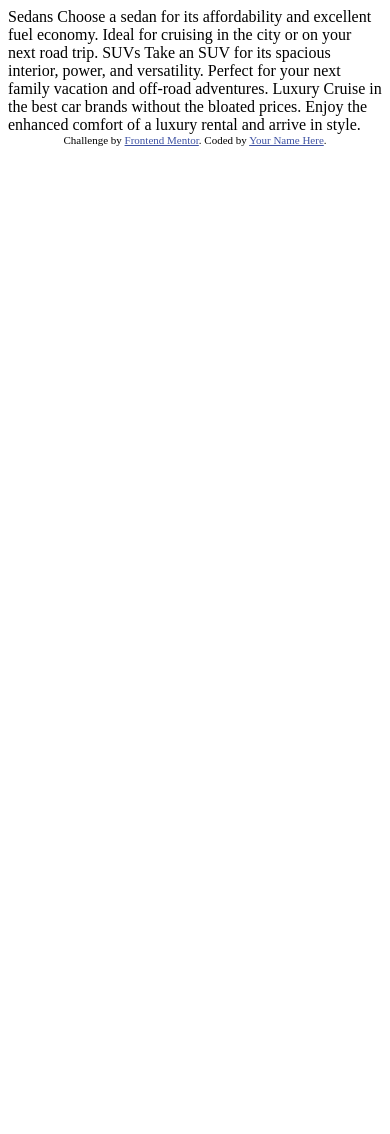
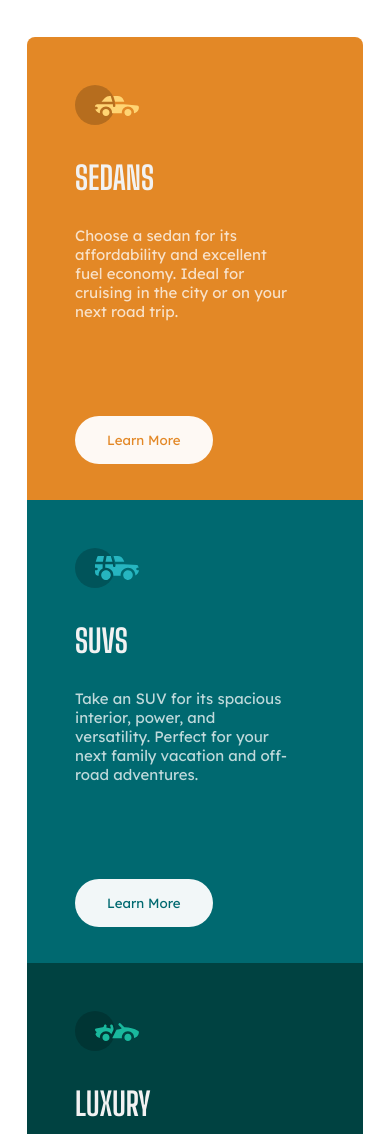
Before and after one commit to rocket-fighting/3-Column-Preview-Card-Challenge, a plain HTML site: page 3-column-preview-card-component-main/index.html in a window 390 px wide. Shown: the top 1134 px of the page. Before the commit the page ends 844 px from the top, so only its background shows below. Drawn offline with Linux system fonts and the light colour scheme.

Commit message:
Completed Challenge

```diff
--- a/3-column-preview-card-component-main/index.html
+++ b/3-column-preview-card-component-main/index.html
@@ -3,34 +3,46 @@
 <head>
   <meta charset="UTF-8">
   <meta name="viewport" content="width=device-width, initial-scale=1.0"> <!-- displays site properly based on user's device -->
-
+  <link rel="stylesheet" href="/css/style.css">
   <link rel="icon" type="image/png" sizes="32x32" href="./images/favicon-32x32.png">
-
+  <link rel="preconnect" href="https://fonts.googleapis.com">
+  <link rel="preconnect" href="https://fonts.gstatic.com" crossorigin>
+  <link href="https://fonts.googleapis.com/css2?family=Lexend+Deca&display=swap" rel="stylesheet">
+  <link href="https://fonts.googleapis.com/css2?family=Big+Shoulders+Display:wght@700&display=swap" rel="stylesheet">
   <title>Frontend Mentor | 3-column preview card component</title>
 
   <!-- Feel free to remove these styles or customise in your own stylesheet 👍 -->
-  <style>
-    .attribution { font-size: 11px; text-align: center; }
-    .attribution a { color: hsl(228, 45%, 44%); }
-  </style>
 </head>
 <body>
+  <div class="container">
+    <div class="card card-1">
+      <img src="/3-column-preview-card-component-main/images/icon-sedans.svg" alt="">
+      <h1>Sedans</h1>
+      <p>Choose a sedan for its affordability and excellent fuel economy. Ideal for cruising in the city
+      or on your next road trip.</p>
+      <button class="btn">Learn More</button>
+    </div>
 
-  Sedans
-  Choose a sedan for its affordability and excellent fuel economy. Ideal for cruising in the city
-  or on your next road trip.
+    <div class="card card-2">
+      <img src="/3-column-preview-card-component-main/images/icon-suvs.svg" alt="">
+      <h1>SUVs</h1>
+      <p>Take an SUV for its spacious interior, power, and versatility. Perfect for your next family vacation
+      and off-road adventures.</p>
+      <button class="btn">Learn More</button>
+    </div>
 
-  SUVs
-  Take an SUV for its spacious interior, power, and versatility. Perfect for your next family vacation
-  and off-road adventures.
-
-  Luxury
-  Cruise in the best car brands without the bloated prices. Enjoy the enhanced comfort of a luxury
-  rental and arrive in style.
+    <div class="card card-3">
+      <img src="/3-column-preview-card-component-main/images/icon-luxury.svg" alt="">
+      <h1>Luxury</h1>
+      <p>Cruise in the best car brands without the bloated prices. Enjoy the enhanced comfort of a luxury
+      rental and arrive in style.</p>
+      <button class="btn">Learn More</button>
+    </div>
+  </div>
 
   <div class="attribution">
     Challenge by <a href="https://www.frontendmentor.io?ref=challenge" target="_blank">Frontend Mentor</a>.
-    Coded by <a href="#">Your Name Here</a>.
+    Coded by <a href="#">Tatum Noble</a>.
   </div>
 </body>
 </html>
--- /dev/null
+++ b/css/style.css
@@ -0,0 +1,139 @@
+:root {
+    --bright-orange: hsl(31, 77%, 52%);
+    --dark-cyan: hsl(184, 100%, 22%);
+    --very-dark-cyan: hsl(179, 100%, 13%);
+    --transparent-white: hsla(0, 0%, 100%, 0.75);
+    --very-light-grey: hsl(0, 0%, 95%);
+}
+
+/* Global styles */
+h1 {
+    font-family: 'Big Shoulders Display', cursive;
+    color: var(--very-light-grey);
+    text-transform: uppercase;
+    padding: 0.5rem 0;
+}
+
+p {
+    font-family: 'Lexend Deca', sans-serif;
+    color: var(--transparent-white);
+    font-size: 15px;
+    max-width: 90%;
+    padding-bottom: 5rem;
+}
+
+button {
+    display: inline-flex;
+    background: var(--very-light-grey);
+    color: black;
+    font-family: 'Lexend Deca', sans-serif;
+    mix-blend-mode: screen;
+    padding: 1rem 2rem;
+    margin: 0;
+    border: none;
+    border-radius: 1.5rem;
+}
+
+button:hover {
+    cursor: pointer;
+    background: black;
+    mix-blend-mode: screen;
+    border: var(--very-light-grey) 2px solid;
+    color: var(--very-light-grey);
+    padding: 0.9rem 1.9rem;
+}
+
+button:active {
+    background: var(--very-light-grey);
+    color: black;
+    mix-blend-mode: screen;
+    padding: 0.9rem 1.9rem;
+}
+
+/* Cards */
+.container {
+    display: flex;
+    flex-direction: row;
+    justify-content: center;
+    margin-left: auto;
+    margin-right: auto;
+    margin-top: 10%;
+    padding-bottom: 1rem;
+}
+
+.card {
+    max-width: 15rem;
+    padding: 3rem;
+    max-height: 30rem;
+}
+.card-1 {
+    background: var(--bright-orange);
+    border-top-left-radius: 0.5rem;
+    border-bottom-left-radius: 0.5rem;
+}
+
+.card-2 {
+    background: var(--dark-cyan);
+}
+
+.card-3 {
+    background: var(--very-dark-cyan);
+    border-top-right-radius: 0.5rem;
+    border-bottom-right-radius: 0.5rem;
+}
+
+.attribution {
+    display: block;
+    text-align: center;
+    font-family: 'Lexend Deca', sans-serif;
+    font-size: 11px;
+    color: black;
+}
+
+.attribution a {
+    color: hsl(228, 45%, 44%);
+}
+
+/* Media queries */
+@media(max-width:900px) {
+    .container {
+        display: flex;
+        flex-direction: column;
+        justify-content: center;
+        align-items: center;
+        margin-left: auto;
+        margin-right: auto;
+        margin-top: 10%;
+        padding-bottom: 1rem;
+    }
+
+    .card {
+        min-width: 15rem;
+        max-height: 367px;
+        padding: 3rem;
+    }
+
+    .card-1 {
+        border-bottom-left-radius: 0;
+        border-top-right-radius: 0.5rem;
+    }
+
+    .card-3 {
+        border-bottom-left-radius: 0.5rem;
+        border-bottom-right-radius: 0.5rem;
+        border-top-right-radius: 0;
+    }
+
+    button {
+        display: inline-flex;
+        box-sizing: border-box;
+        background: var(--very-light-grey);
+        color: black;
+        font-family: 'Lexend Deca', sans-serif;
+        mix-blend-mode: screen;
+        padding: 1rem 2rem;
+        margin: 0;
+        border: none;
+        border-radius: 1.5rem;
+    }
+}
```
Also changed, not shown: 3-column-preview-card-component-main/images/screenshot-1.png (added), 3-column-preview-card-component-main/images/screenshot-2.png (added), 2 other files.
